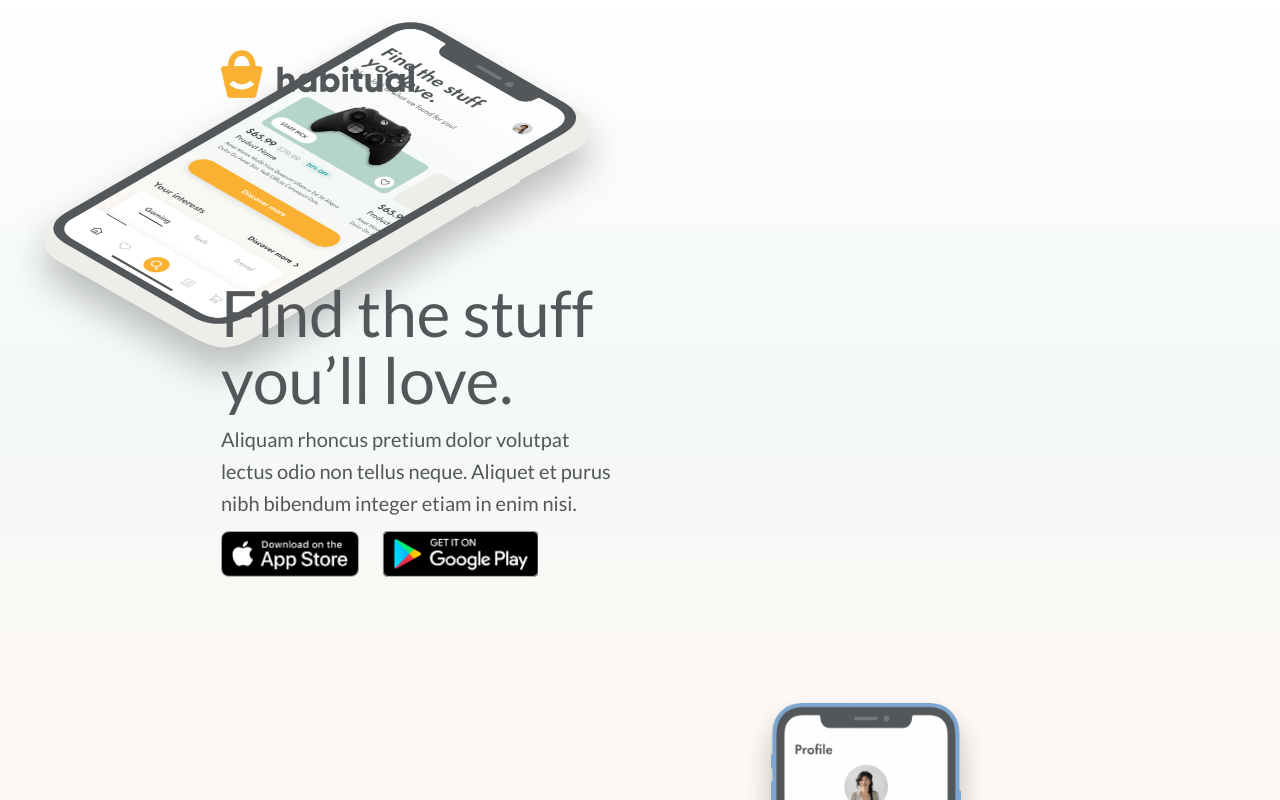
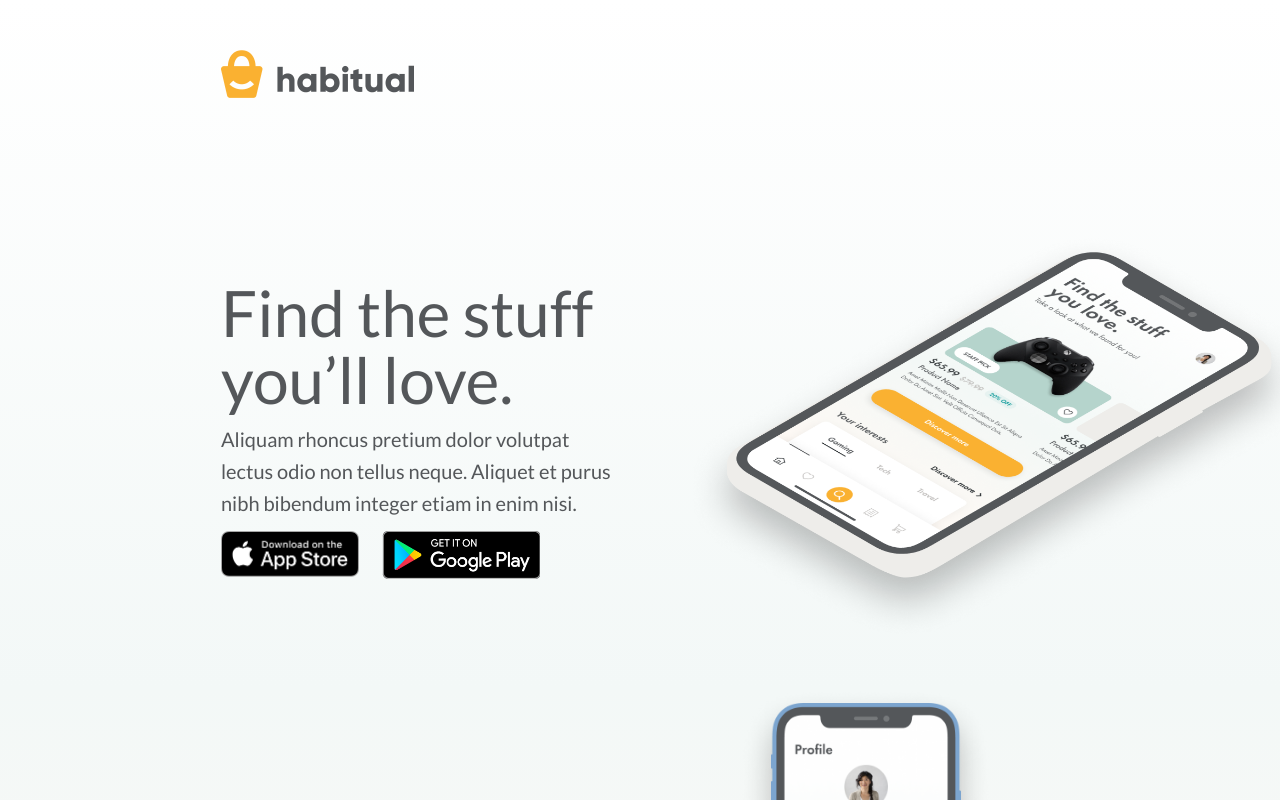
Before and after one commit to Saimun4u/Splash-page, a plain HTML site: page index.html in a window 1280 px wide. Shown: the top 800 px of the page. Drawn offline with Linux system fonts and the light colour scheme.

Commit message:
css adjusted height properties of page and images for better view

```diff
--- a/style.css
+++ b/style.css
@@ -1,4 +1,4 @@
-@import url('https://fonts.googleapis.com/css2?family=Lato:ital,wght@0,400;1,300&display=swap');
+@import url('https://fonts.googleapis.com/css2?family=Lato&display=swap');
 
 html {
   box-sizing: border-box;
@@ -6,12 +6,11 @@ html {
 
 body {
   margin: 0;
-  font-family: 'Lato', sans-serif;
   overflow-x: hidden;
-  min-height: 100vh;
+  font-family: Lato, sans-serif;
   color: #54575a;
   background: linear-gradient(
-    180deg,
+    to bottom,
     #ffffff 0%,
     #f3f8f7 49.91%,
     #fff9f5 94.19%
@@ -21,18 +20,16 @@ body {
 .wrapper {
   position: relative;
   width: 1440px;
-  min-height: 100vh;
+  height: 1379px;
   margin: auto;
-  /* background: dodgerblue; */
 }
 
 .brand-img {
   position: absolute;
-  height: 47.63773727416992px;
   width: 193px;
+  height: 47.64px;
   left: 221px;
-  top: 50.2525634765625px;
-  border-radius: 0px;
+  top: 50.25px;
 }
 
 .title {
@@ -46,6 +43,7 @@ body {
   font-size: 64px;
   line-height: 67px;
 }
+
 .text {
   position: absolute;
   width: 394px;
@@ -60,37 +58,36 @@ body {
 
 .app-store-btn {
   position: absolute;
-  height: 46.277523040771484px;
-  width: 138.44346618652344px;
+  width: 138.44px;
+  height: 46.28px;
   left: 221px;
   top: 531px;
-  border-radius: 0px;
 }
 
 .app-store-btn img {
-  height: 46.277523040771484px;
-  width: 138.44346618652344px;
+  width: 138.44px;
+  height: 46.28px;
 }
 
 .google-play-btn {
   position: absolute;
-  height: 46.27737045288086px;
-  width: 156.18612670898438px;
-  left: 381.8138732910156px;
+  width: 158.19px;
+  height: 48.28px;
+  left: 381.81px;
   top: 531px;
 }
 
 .google-play-btn img {
-  width: 156.18612670898438px;
-  left: 381.8138732910156px;
+  width: 158.19px;
+  height: 48.28px;
 }
 
 .main-image-container {
-  height: 309.2696533203125px;
-  width: 535.7173461914062px;
-  left: 683.28271484375px;
-  top: 229.7303466796875px;
-  border-radius: 0px;
+  position: absolute;
+  width: 535.72px;
+  height: 309.27px;
+  left: 683.28px;
+  top: 229.73px;
 }
 
 .main-image-container img {
```
